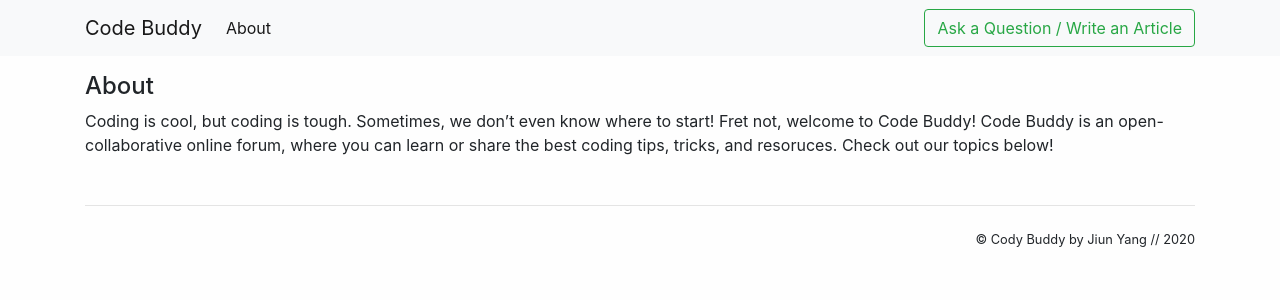
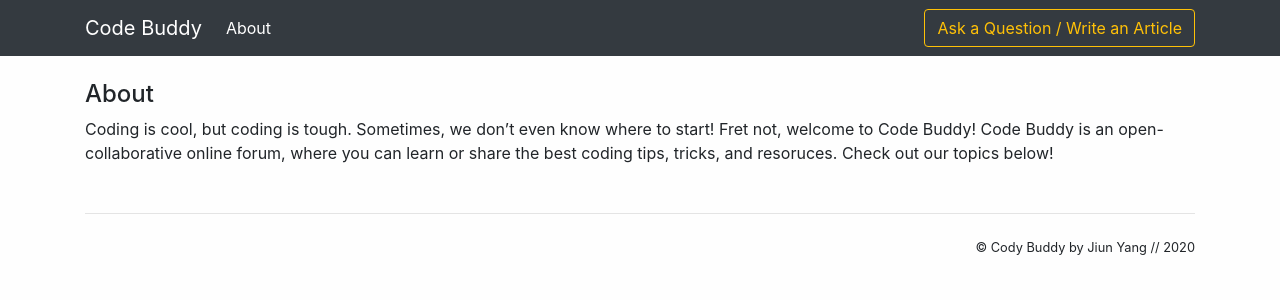
Before and after one commit to Code-Institute-Submissions/CodeBuddy, a Flask app: page /about in a window 1280 px wide. Shown: the top 300 px of the page. Run offline with Flask 2, Linux system fonts and the light colour scheme; some libraries are stand-ins or nearby versions.

Commit message:
improved navbar design

```diff
--- a/templates/base.template.html
+++ b/templates/base.template.html
@@ -15,21 +15,15 @@
   <body>
 
 <!-- navbar -->
-<nav class="navbar navbar-expand-lg navbar-light bg-light mb-3">
+<nav class="navbar navbar-expand-sm navbar-dark bg-dark mb-4">
 <div class="container">
-  <button class="navbar-toggler" type="button" data-toggle="collapse" data-target="#navbarTogglerDemo03" aria-controls="navbarTogglerDemo03" aria-expanded="false" aria-label="Toggle navigation">
-    <span class="navbar-toggler-icon"></span>
-  </button>
   <a class="navbar-brand" href="{{ url_for('show_threads')}}">Code Buddy</a>
-
-  <div class="collapse navbar-collapse" id="navbarTogglerDemo03">
-    <ul class="navbar-nav mr-auto mt-2 mt-lg-0">
+    <ul class="navbar-nav mr-auto mt-0">
       <li class="nav-item active">
-        <a class="nav-link" href="{{ url_for('show_about')}}">About <span class="sr-only">(current)</span></a>
+        <a class="nav-link" href="{{ url_for('show_about')}}">About <span class="sr-only"></span></a>
       </li>
     </ul>
-      <a class="btn btn-outline-success my-2 my-sm-0" href="{{ url_for('show_create_threads') }}">Ask a Question / Write an Article</a>
-  </div>
+      <a class="btn btn-outline-warning my-0" href="{{ url_for('show_create_threads') }}">Ask a Question / Write an Article</a>
 </div>
 </nav>
 
```
